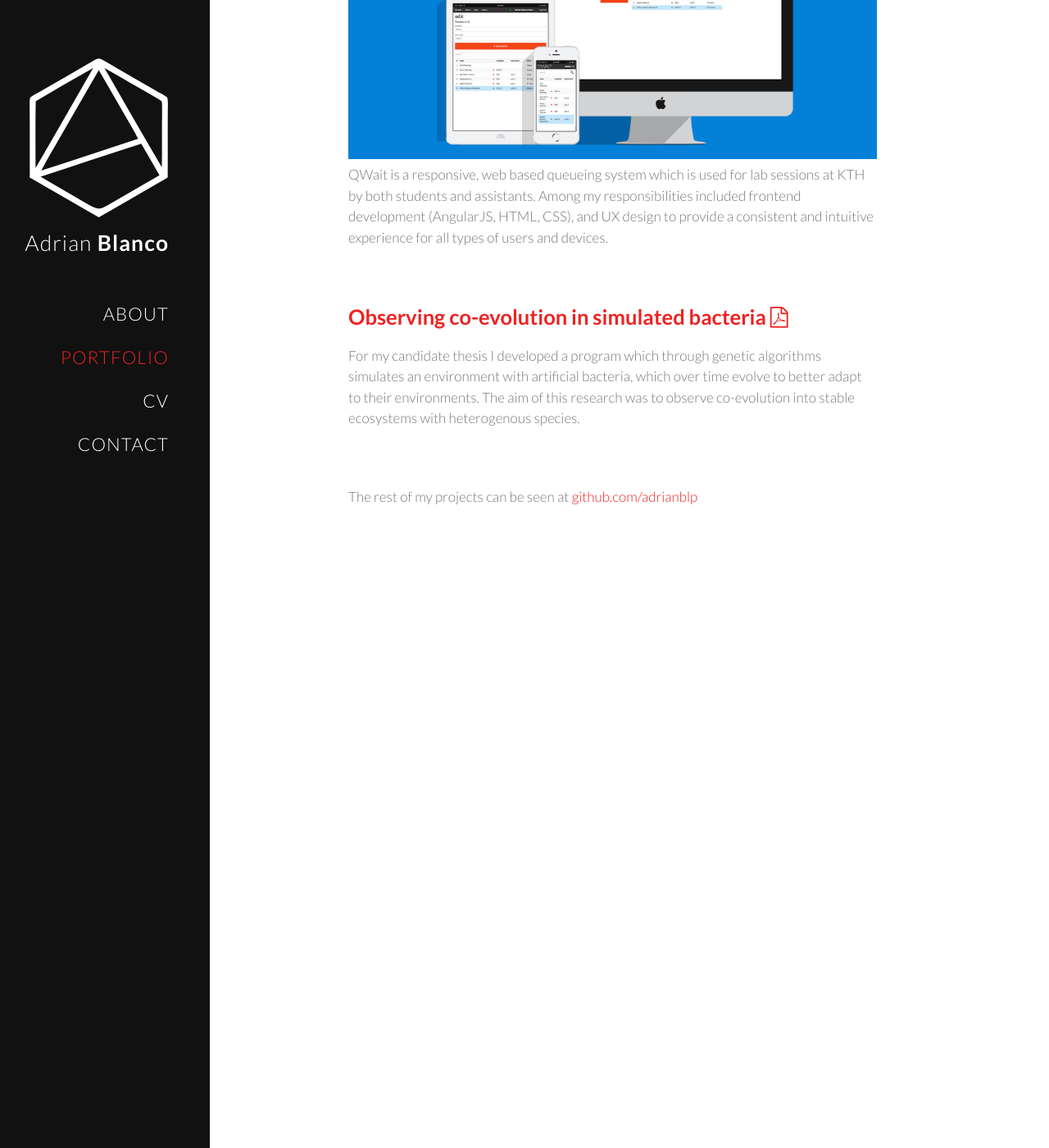
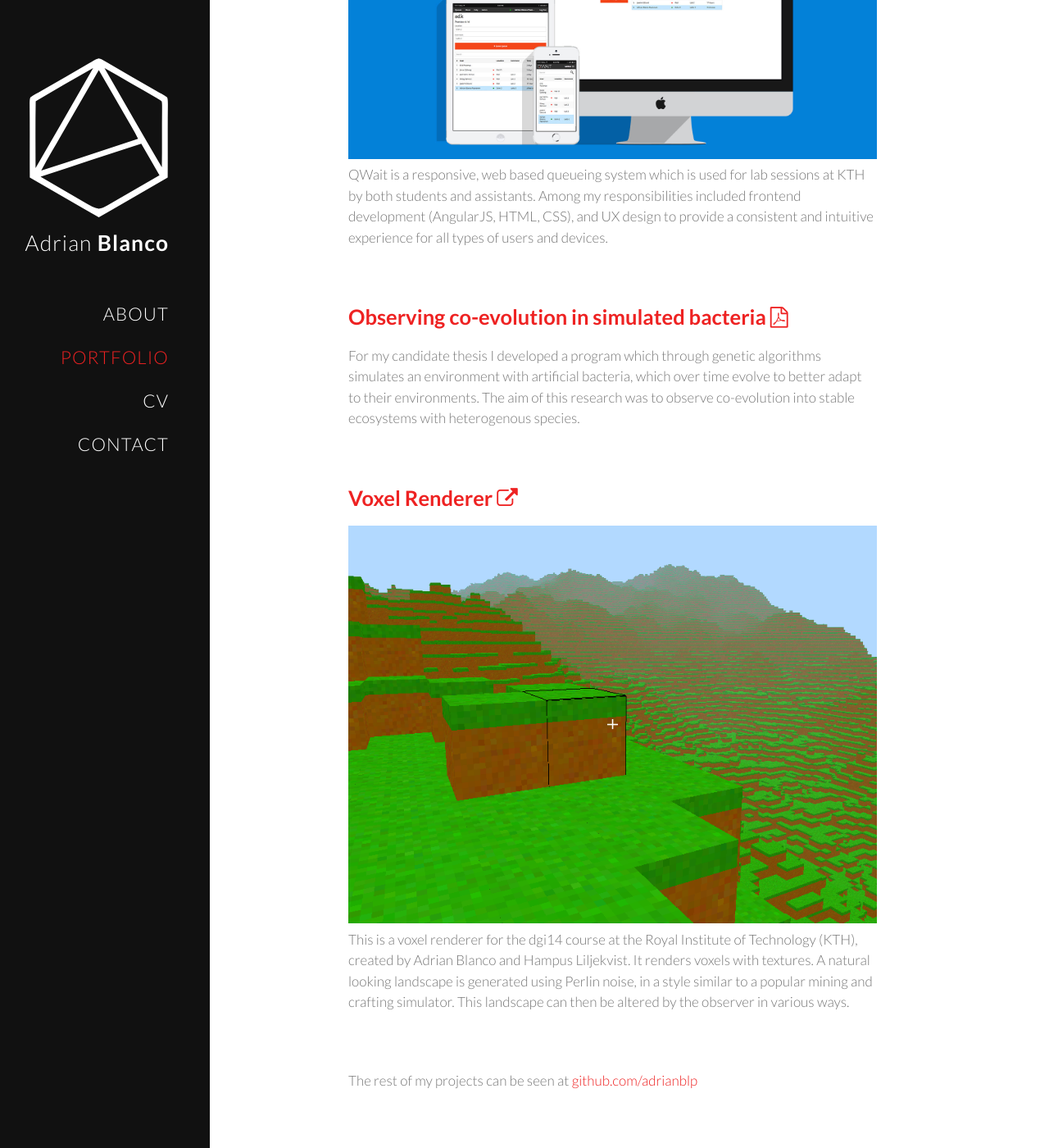
Before and after one commit to adrianblancode/adrianblancode.github.io, a Jekyll site: the page built from portfolio/index.html, in a window 1280 px wide and 1400 px high, scrolled down 863 px. Shown: the whole window at 82% size. Built offline with Jekyll 4.4.1, drawn with Linux system fonts in a browser that asks for light colours; nearby versions of some CDN libraries.

Commit message:
add voxel renderer to portfolio

```diff
--- a/portfolio/index.html
+++ b/portfolio/index.html
@@ -27,6 +27,13 @@ nav: portfolio
     <p>For my candidate thesis I developed a program which through genetic algorithms simulates an environment with artificial bacteria, which over time evolve to better adapt to their environments. The aim of this research was to observe co-evolution into stable ecosystems with heterogenous species.</p>
   </section>
   <section>
+    <a href="https://github.com/hlilje/dgi14-voxels" title="Voxel Renderer"><h2>Voxel Renderer <i class="fa fa-external-link"></i></h2></a>
+    <a href="https://github.com/hlilje/dgi14-voxels" title="Voxel Renderer" target="_blank">
+      <img src="/images/voxel-renderer.png" alt="Voxel Renderer"/>
+    </a>
+    <p>This is a voxel renderer for the dgi14 course at the Royal Institute of Technology (KTH), created by Adrian Blanco and Hampus Liljekvist. It renders voxels with textures. A natural looking landscape is generated using Perlin noise, in a style similar to a popular mining and crafting simulator. This landscape can then be altered by the observer in various ways.</p>
+  </section>
+  <section>
   	<p>The rest of my projects can be seen at <a href="https://github.com/adrianblp" title="My github profile">github.com/adrianblp</a></p>
   </section>
 </div>
```
Also changed, not shown: images/voxel-renderer.png (added).
